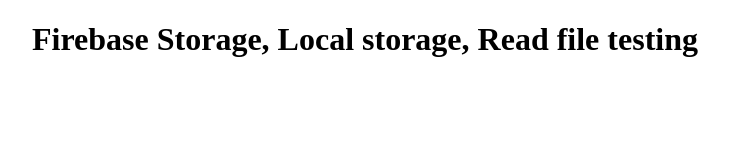
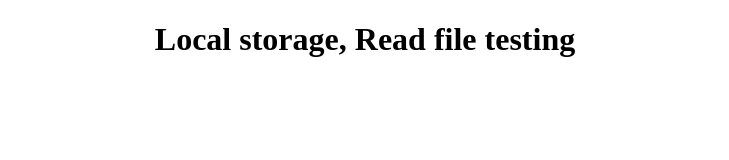
Before and after one commit to Cor-gi/Local-Storage-Testing, a plain HTML site: page index.html in a window 1280 px wide. Shown: the whole page, without its empty margins (275-1004 px from the left). Drawn offline with Linux system fonts and the light colour scheme.

Commit message:
Update index.html

```diff
--- a/index.html
+++ b/index.html
@@ -19,7 +19,7 @@
     </head>
 
     <body>
-        <h1 class="title">Firebase Storage, Local storage, Read file testing</h1>
+        <h1 class="title">Local storage, Read file testing</h1>
     </body>
 
     <script>
```
